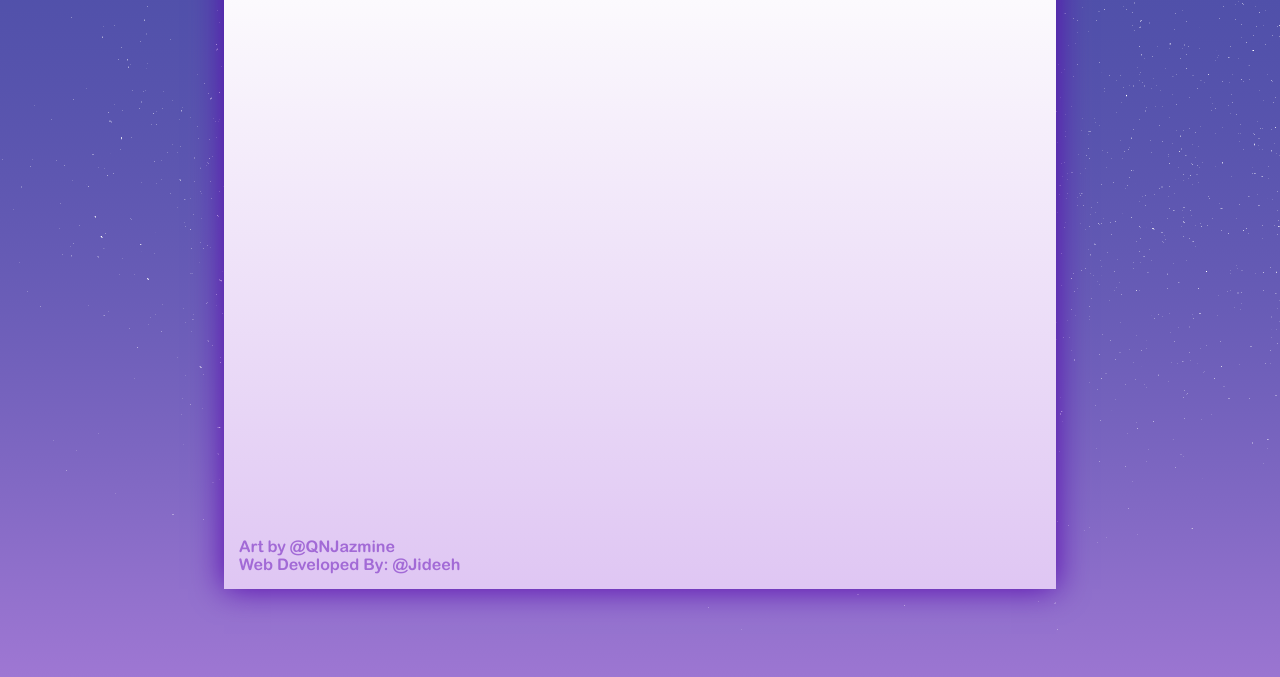
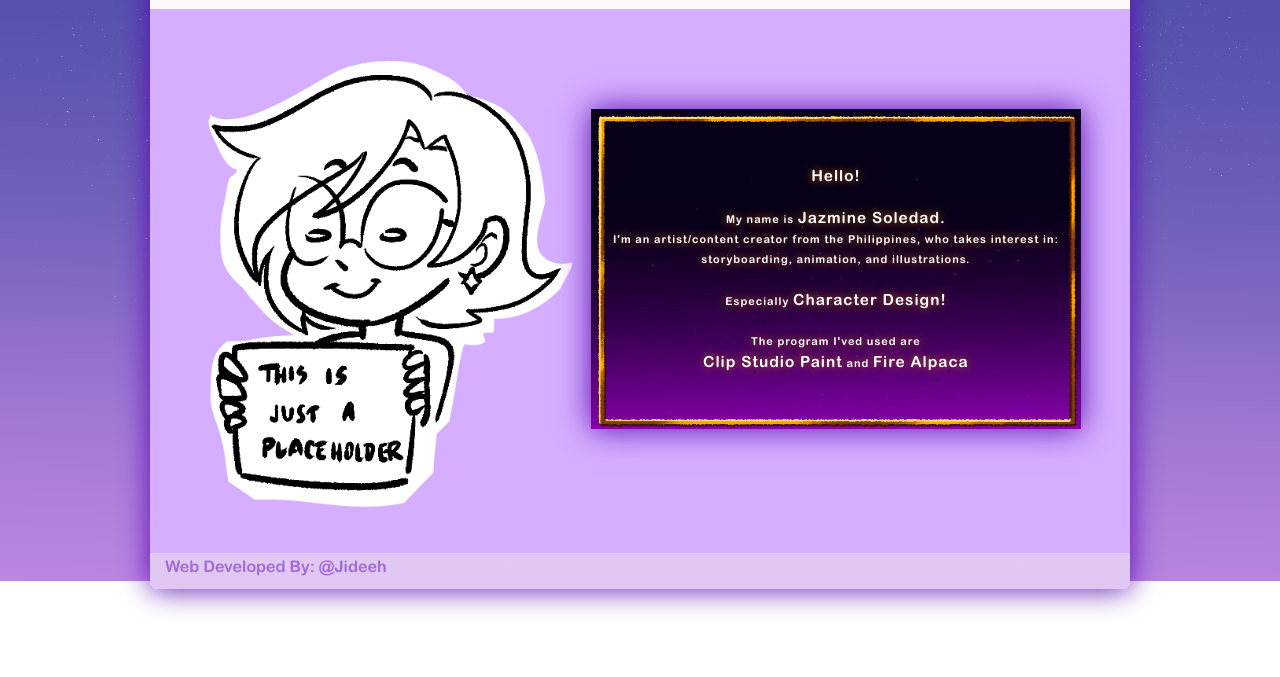
Before and after one commit to Jideeh1/QNJazmine-Portfolio, a plain HTML site: page QNJazmine Portfolio/index.html in a window 1280 px wide. Shown: the part 139-816 px from the top of the page. Drawn offline with nearby package versions, Linux system fonts and the light colour scheme.

Commit message:
Add files via upload

```diff
--- a/QNJazmine Portfolio/index.html
+++ b/QNJazmine Portfolio/index.html
@@ -23,14 +23,24 @@
 <body>
     <main>
         <nav>
-            <div class="sparkly"><img src="Assets/sparkly_thingy.png"></div>
             <button class="navbtn" type="button">Home</button>
             <button class="navbtn" type="button">Contacts</button>
             <button class="navbtn" type="button">Portfolio</button>
             <button class="navbtn" type="button">Social</button>
         </nav>
+        <img class="content_bg" src="Assets/website_placeholder.png" alt="">
         <div class="credits">
-            <p>Art by @QNJazmine<br>Web Developed By: @Jideeh</p>
+            <p>Web Developed By: @Jideeh</p>
+        </div>
+        <div class="website_infobox">
+            <img class="infobox" src="Assets/website_Infobox.png" alt="">
+            <div class="textarea">
+                <p>
+                    <span>Hello!</span><br><br>My name is <span>Jazmine Soledad.</span><br>I'm an artist/content creator
+                    from the Philippines, who takes interest in: <br>storyboarding, animation, and illustrations.<br><br>Especially <span>Character Design!</span><br><br>The
+                    program I'ved used are<br><span>Clip Studio Paint</span> and <span>Fire Alpaca</span>
+                </p>
+            </div>
         </div>
     </main>
 
--- a/QNJazmine Portfolio/styles.css
+++ b/QNJazmine Portfolio/styles.css
@@ -1,6 +1,10 @@
 @font-face {
     font-family: "Main";
     src: url(Assets/Main.ttf);
+}
+
+::-webkit-scrollbar {
+    display: none;
 }
 
 * {
@@ -9,34 +13,35 @@
 
 body {
     background-image: url(Assets/background_layout.png);
+    background-repeat: no-repeat;
     overflow-y: hidden;
     display: flex;
     flex-direction: column;
     justify-content: center;
+    background-size: 100%;
     height: 100vh;
-
-}
-
-::-webkit-scrollbar {
-    display: none;
-}
-
-nav {
-    background-color: #100124;
 
 }
 
 main {
     position: relative;
+    width: auto;
     height: 80vh;
-    width: 65vw;
+    padding: 0;
+    margin: 0 auto;
+    border-bottom-left-radius: 1%;
+    border-bottom-right-radius: 1%;
+    box-shadow: 0px 0px 30px 0px #5908b0;
     background-image: linear-gradient(#fefefe,#dfc6f3);
-    margin: 0 auto;
-    box-shadow: 0px 0px 30px 0px #5908b0;
+
 
     nav {
         display: flex;
         justify-content: center;
+        width: auto;
+        border-bottom-left-radius: 1%;
+        border-bottom-right-radius: 1%;
+        background-color: #100124;
         gap: 15px;
         padding: 0.5% 0;
     }
@@ -44,32 +49,18 @@ main {
     .credits {
         font-family: "main";
         position: absolute;
-        bottom: 0;
+        bottom: 15;
+        margin: 0;
         left: 15px;
+        z-index: 2;
         color: #a26ad6;
+
+        p {
+            margin: inherit;
+        }
 
     }
 
-}
-
-.navbtn {
-    font-family: "main";
-    font-size: clamp(10px, 1.85vw, 20px);
-    background-image: linear-gradient(#9d47f9, #8525eb);
-    color: #fefeff;
-    height: 4vh;
-    width: clamp(10vw, 10vw, 20vw);
-    border-radius: 100px;
-    border: transparent;
-    cursor: pointer;
-    box-shadow: -5px 3px #350774;
-    text-align: center;
-    vertical-align: middle;
-}
-
-.navbtn:hover {
-    opacity: 0.7;
-    width: 15vw;
 }
 
 .sparkly{
@@ -81,6 +72,85 @@ main {
 
     img {
         height: 3vh
+    }
+}
+
+.navbtn {
+    font-family: "main";
+    border: transparent;
+    cursor: pointer;
+    text-align: center;
+    vertical-align: middle;
+    background-image: linear-gradient(#9d47f9, #8525eb);
+    font-size: 2.5cqh;
+    color: #fefeff;
+    height: 4vh;
+    width: clamp(10vw, 10vw, 20vw);
+    border-radius: 100px;
+    box-shadow: -5px 3px #350774;
+
+}
+
+.navbtn:hover {
+    opacity: 0.7;
+    width: 15vw;
+}
+
+.content_bg {
+    position: relative;
+    width: auto;
+    height: calc(100% - 15%);
+    padding-top: 18px;
+    margin: 0;
+
+    z-index: 1;
+}
+
+.website_infobox {
+    z-index: 2;
+    top: 25%;
+    bottom: 25%;
+    right: 5%;
+    width:  50%;
+    height: 50%;
+    box-shadow: 0px 0px 30px 0px #5908b0;
+    position: absolute;
+
+    .infobox {
+        object-fit:fill;
+        width: 100%;
+        height: 100%;
+    }
+
+    .textarea {
+        display: flex;
+        position: absolute;
+        transform: translate(-50%, -50%);
+        top: 50%;
+        left: 50%;
+        margin: 0;
+        width: 100%;
+        height: 100%;
+
+        p {
+            text-align: center;
+            color: white;
+            object-fit: contain;
+            width: inherit;
+            font-family: Main;
+            margin: auto 0;
+            line-height: 2.5cqh;
+            font-size: 0.85cqw;
+            padding: 0px 1.5cqw;
+            letter-spacing: 1px;
+            text-shadow: 0 0 10px #b76403;
+        }
+
+        span {
+            font-size: 1.2cqw;
+            margin: 0;
+            padding: 0;
+        }
     }
 }
 
```
Also changed, not shown: QNJazmine Portfolio/Assets/website_Infobox.png (added), QNJazmine Portfolio/Assets/website_placeholder.png (added).
